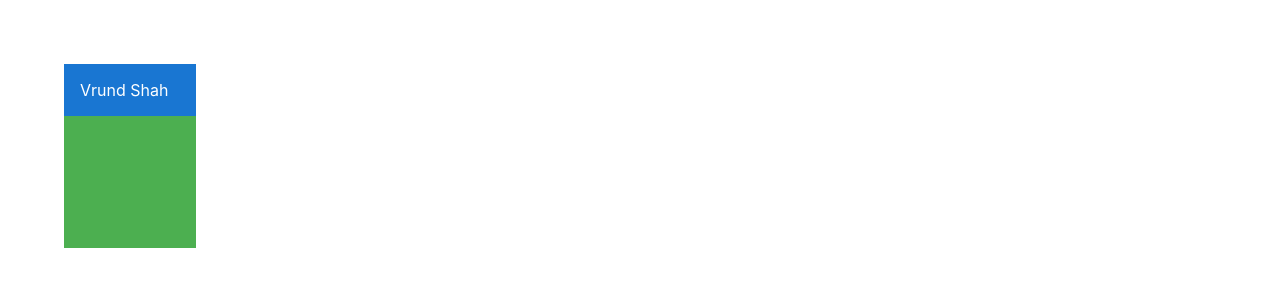
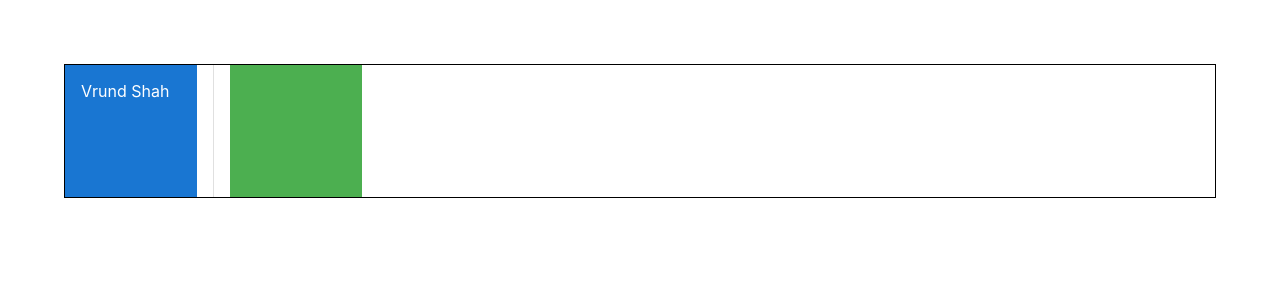
Before and after one commit to Vrund9/materialDemo, a React (Create React App) app: page / in a window 1280 px wide. Shown: the top 300 px of the page. Built offline with nearby package versions, Linux system fonts and the light colour scheme.

Commit message:
feat: 🎸 Slack added

```diff
--- a/src/components/MuiLayout.tsx
+++ b/src/components/MuiLayout.tsx
@@ -1,13 +1,13 @@
-import { Box } from '@mui/material'
+import { Box, Stack, Divider } from '@mui/material'
 
 const MuiLayout = () => {
   return (
-    <>
+    <Stack sx={{ border: '1px solid'}} direction="row" spacing={2} divider={<Divider orientation='vertical' flexItem />}>
 
       <Box sx={{
         backgroundColor: 'primary.main',
         color: 'white',
-        height: '20px',
+        height: '100px',
         width: '100px',
         padding: '16px',
         '&:hover': {
@@ -17,7 +17,7 @@
       <Box display="flex" height="100px" width="100px" bgcolor="success.light" p={2}>
 
       </Box>
-    </>
+    </Stack>
   )
 }
 
```
